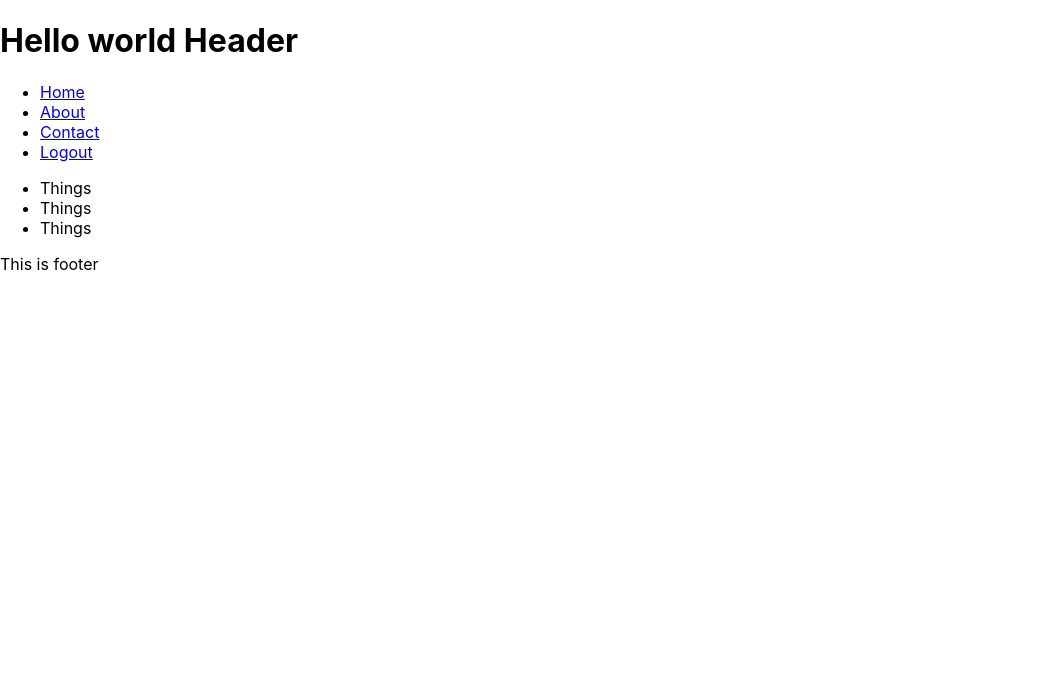
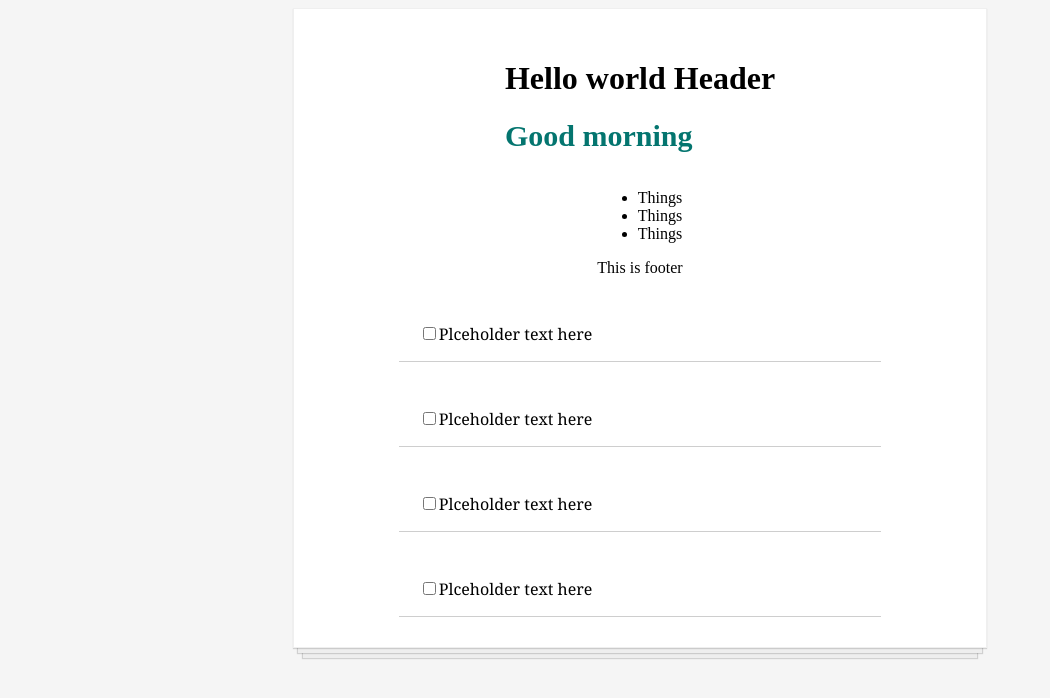
Before and after one commit to Kashif1Naqvi/practical_learning_ereact, a React (Create React App) app: page / in a window 1280 px wide. Shown: the top 698 px of the page, without its empty margins (0-1050 px from the left). Built offline with nearby package versions, Linux system fonts and the light colour scheme.

Commit message:
add components

```diff
--- a/src/App.js
+++ b/src/App.js
@@ -2,15 +2,22 @@
 import Header  from './components/Header';
 import MainContent from './components/MainContent';
 import Footer from './components/Footer';
+import TodoItem from './TodoItem';
 class App extends Component {
   render() {
     return (
       // i rendered components
-      <div>
+      <div className="todo-list" >
           <Header />
           <MainContent />
           <Footer />
-      </div>
+
+            <TodoItem />
+            <TodoItem />
+            <TodoItem />
+            <TodoItem />
+          </div>
+
     );
   }
 }
--- /dev/null
+++ b/src/TodoItem.js
@@ -0,0 +1,11 @@
+import React from 'react';
+
+function TodoItem(){
+ return(
+    <div className="todo-item" >
+        <input type="checkbox" />
+        <p>Plceholder text here</p>
+    </div>
+ );
+}
+export default TodoItem;
--- a/src/components/Header.js
+++ b/src/components/Header.js
@@ -4,7 +4,7 @@
   return(
     <div>
     <h1>Hello world Header</h1>
-    <NavbarComponent />
+      <NavbarComponent />
     </div>
   );
 }
--- a/src/components/NavbarComponent.js
+++ b/src/components/NavbarComponent.js
@@ -1,15 +1,27 @@
 import React from 'react';
 
 function NavbarComponent(){
+  const date = new Date();
+  const hours =date.getHours();
+  const styles ={
+    fontSize:30
+  }
+  let timeOfDay;
+
+  if(hours<12){
+    timeOfDay = "morning"
+    styles.color = "#04756F"
+  }
+  else if(hours >12 && hours < 17 ){
+    timeOfDay = 'afternoon'
+    styles.color = "#900000"
+  }
+  else{
+    timeOfDay = "Night"
+    styles.color="#D90000"
+  }
   return(
-    <div>
-      <ul>
-        <li><a href="#">Home</a></li>
-        <li><a href="#">About</a></li>
-        <li><a href="#">Contact</a></li>
-        <li><a href="#">Logout</a></li>
-      </ul>
-    </div>
-  )
+    <h1 style={styles}>Good {timeOfDay}</h1>
+  );
 }
 export default NavbarComponent;
--- a/src/index.css
+++ b/src/index.css
@@ -1,14 +1,35 @@
-body {
-  margin: 0;
-  padding: 0;
-  font-family: -apple-system, BlinkMacSystemFont, "Segoe UI", "Roboto", "Oxygen",
-    "Ubuntu", "Cantarell", "Fira Sans", "Droid Sans", "Helvetica Neue",
-    sans-serif;
-  -webkit-font-smoothing: antialiased;
-  -moz-osx-font-smoothing: grayscale;
+body{
+  background-color:whitesmoke;
 }
+.todo-list{
+  background-color: white;
+  margin: auto;
+  width: 50%;
+  display: flex;
+  flex-direction: column;
+  align-items: center;
+  border: 1px solid #efefef;
+  box-shadow:
+  /* the top leayer shadow */
+  0 1px 1px rgba(0,0,0,0.15),
+  /* the second layer  */
+  0 10px 0 -5px #eee,
+  /* the second layer shadow */
+  0 10px 1px -4px rgba(0,0,0,0.15),
+   /*the third layer  */
+  0 20px 0 -10px #eee,
+  /* The third layer shadow */
+  0 20px 1px -9px rgba(0,0,0,0.15);
+  padding: 30px;
 
-code {
-  font-family: source-code-pro, Menlo, Monaco, Consolas, "Courier New",
-    monospace;
 }
+.todo-item {
+  display: flex;
+  justify-content: flex-start;
+  align-items: center;
+  padding:30px 20px 0;
+  width: 70%;
+  border-bottom: 1px solid #cecece;
+  font-family: Georgia, 'Times New Roman', Times, serif;
+  font-weight: 100;
+}
```
